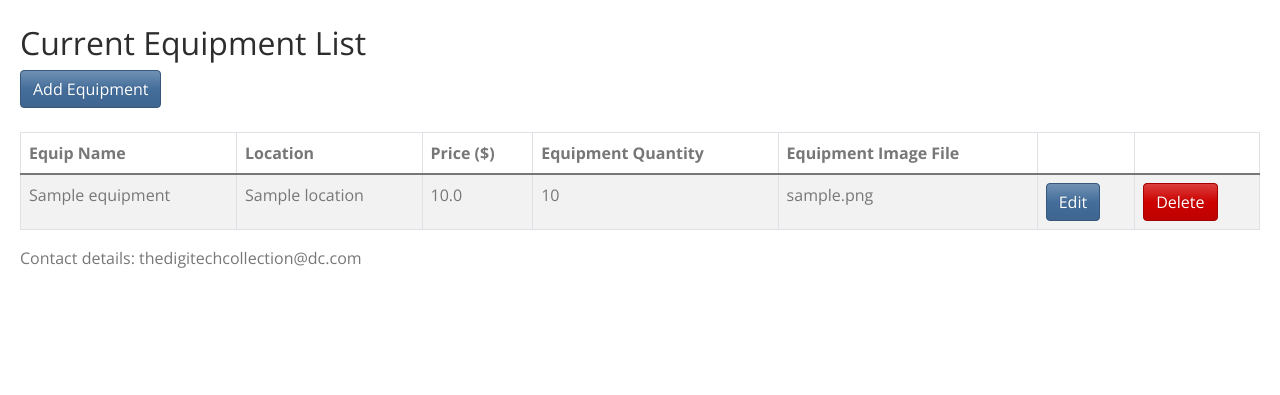
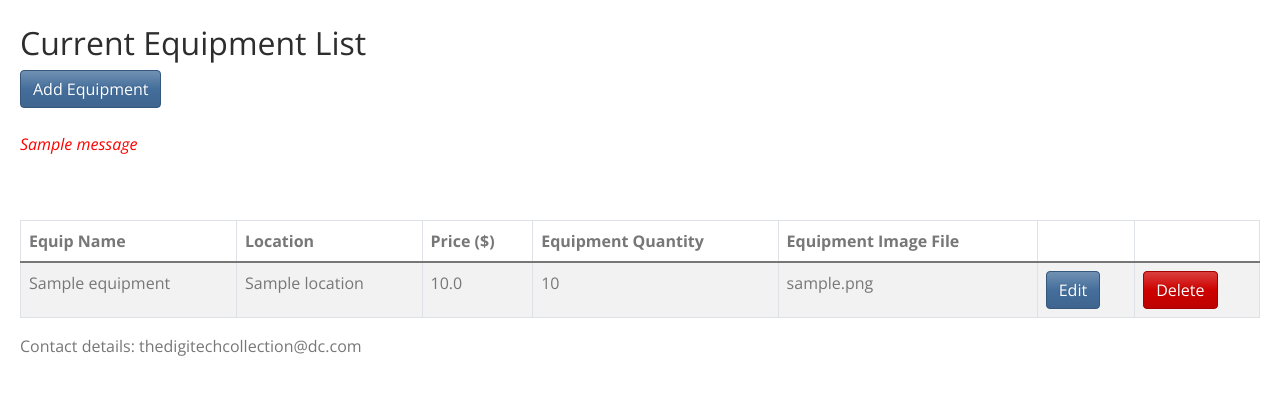
Before and after one commit to butlerk/digitech_collection, a Flask app: a page that uses app/templates/menu.html in a window 1280 px wide. Shown: the part 58-453 px from the top of the page. Run offline with Flask 2, Linux system fonts and the light colour scheme; tables that the repository leaves empty hold one stand-in row (values such as "Sample post"); one stand-in notice (Sample message) is shown; some libraries are stand-ins or nearby versions.

Commit message:
Added success messages

```diff
--- a/app/routes.py
+++ b/app/routes.py
@@ -1,4 +1,4 @@
-from flask import Flask, render_template, request, url_for
+from flask import Flask, render_template, request, url_for, flash
 from werkzeug.utils import redirect
 #from flask import render_template, redirect, url_for, request
 from app import app, db
@@ -23,6 +23,7 @@ def add_equip():
             form.populate_obj(obj=equipment)
             db.session.add(equipment)
             db.session.commit()
+            flash(f"== Successfully added {equipment.equip_name} as an equipment item. ==")
             return redirect(url_for('view_equip'))
     # Generate the form with the locations in the dropdown box
     location = Location.query.all()
@@ -42,13 +43,14 @@ def view_equip():
 # Return to list of equipment
 @app.route('/edit_equipment/<int:id>', methods = ['GET', 'POST'])
 def edit_equipment(id):
-    equipment = Equipment.query.get_or_404(id)
+    item = Equipment.query.get_or_404(id)
     location = Location.query.all()
-    form = EditEquipmentForm(obj=equipment)
+    form = EditEquipmentForm(obj=item)
     form.location_id.choices = [(g.location_id, g.location_name) for g in location]
     if form.validate_on_submit():
-        form.populate_obj(equipment)
+        form.populate_obj(item)
         db.session.commit()
+        flash(f"== Successfully saved {item.equip_name} equipment item. ==")
         return redirect(url_for('view_equip'))
     return render_template('equip_add.html', form=form, location=location)
 
@@ -58,6 +60,7 @@ def delete_equipment(id):
     item = Equipment.query.get_or_404(id)
     db.session.delete(item)
     db.session.commit()
+    flash(f"== Successfully deleted {item.equip_name} from the equipment list. =")
     return redirect(url_for('view_equip'))
 
 # == USERS ==
@@ -72,6 +75,7 @@ def add_user():
             form.populate_obj(obj=user)
             db.session.add(user)
             db.session.commit()
+            flash(f"== Successfully added {user.first_name} {user.last_name} as a user. ==")
             return redirect(url_for('view_user'))
     return render_template('user_add.html', form=form)
 
@@ -92,7 +96,9 @@ def edit_user(id):
     if form.validate_on_submit():
         form.populate_obj(user)
         db.session.commit()
+        flash(f"== Successfully saved {user.firstname} {user.last_name}. ==")
         return redirect(url_for('view_user'))
+
     return render_template('user_edit.html', form = form)
 
 # Delete a specific user - retrieving, deleting and committing changes to the database. Returns to list of locations
@@ -101,6 +107,7 @@ def delete_user(id):
     user = User.query.get_or_404(id)
     db.session.delete(user)
     db.session.commit()
+    flash(f"Successfully deleted {user.firstname} {user.last_name}.")
     return redirect(url_for('view_user'))
 
 
@@ -116,6 +123,7 @@ def add_location():
         form.populate_obj(obj=location)
         db.session.add(location)
         db.session.commit()
+        flash(f"== Successfully added {location.location_name} as a location. ==")
         return redirect(url_for ("view_location"))
     return render_template('location_add.html', form=form)
 
@@ -136,6 +144,7 @@ def edit_location(id):
     if form.validate_on_submit():
         form.populate_obj(location)
         db.session.commit()
+        flash(f"== Successfully saved {location.location_name} as a location. ==")
         return redirect(url_for('view_location'))
     return render_template('location_edit.html', form = form)
 
@@ -145,6 +154,7 @@ def delete_location(id):
     location = Location.query.get_or_404(id)
     db.session.delete(location)
     db.session.commit()
+    flash(f"== Successfully deleted the location {location.location_name}.  ==")
     return redirect(url_for('view_location'))
 
 
--- a/app/templates/equip_view.html
+++ b/app/templates/equip_view.html
@@ -5,6 +5,12 @@
 <a class="btn btn-primary" href="{{ url_for('add_equip') }}">
     Add Equipment
 </a><br><br>
+
+{% for message in get_flashed_messages() %}
+    <p style="color:red"><i> {{ message }}</i></p>
+    <br><br>
+{% endfor %}
+
 <table class="table table-striped table-bordered">
     <thead>
         <tr>
--- a/app/templates/location_view.html
+++ b/app/templates/location_view.html
@@ -2,6 +2,11 @@
 {% block content %}
 
 <h2>Current Locations List </h2>
+
+{% for message in get_flashed_messages() %}
+    <p style="color:red"><i> {{ message }}</i></p>
+{% endfor %}
+
 <a class="btn btn-primary" href="{{ url_for('add_location') }}">
     Add Location
 </a><br><br>
--- a/app/templates/menu.html
+++ b/app/templates/menu.html
@@ -21,7 +21,7 @@
                     <a class="nav-link" href="{{ url_for('index') }}">Home</a>
                 </li>
                 <li class="nav-item">
-                    <a class="nav-link" href="{{ url_for('view_equip') }}">Equipment</a>
+                    <a class="nav-link" href="{{ url_for('view_equip', message = 'View') }}">Equipment</a>
                 </li>
                 <li class="nav-item">
                     <a class="nav-link" href="{{ url_for('view_location') }}">Locations</a>
--- a/app/templates/user_view.html
+++ b/app/templates/user_view.html
@@ -6,6 +6,10 @@
 <a class="btn btn-primary" href="{{ url_for('add_user') }}">
     Add User
 </a><br><br>
+
+{% for message in get_flashed_messages() %}
+    <p style="color:red" ><i> {{ message }}</i></p>
+{% endfor %}
 
 <table class="table table-striped table-bordered">
     <thead>
```
